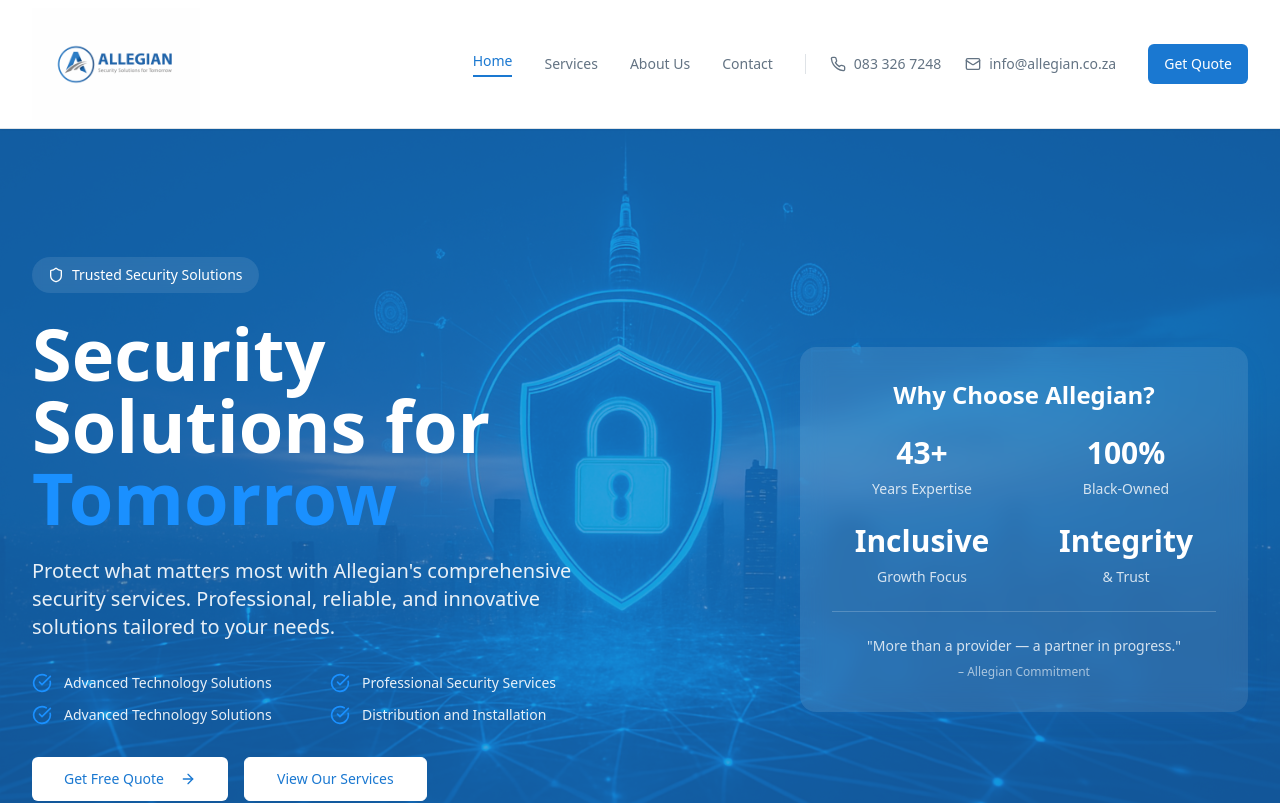
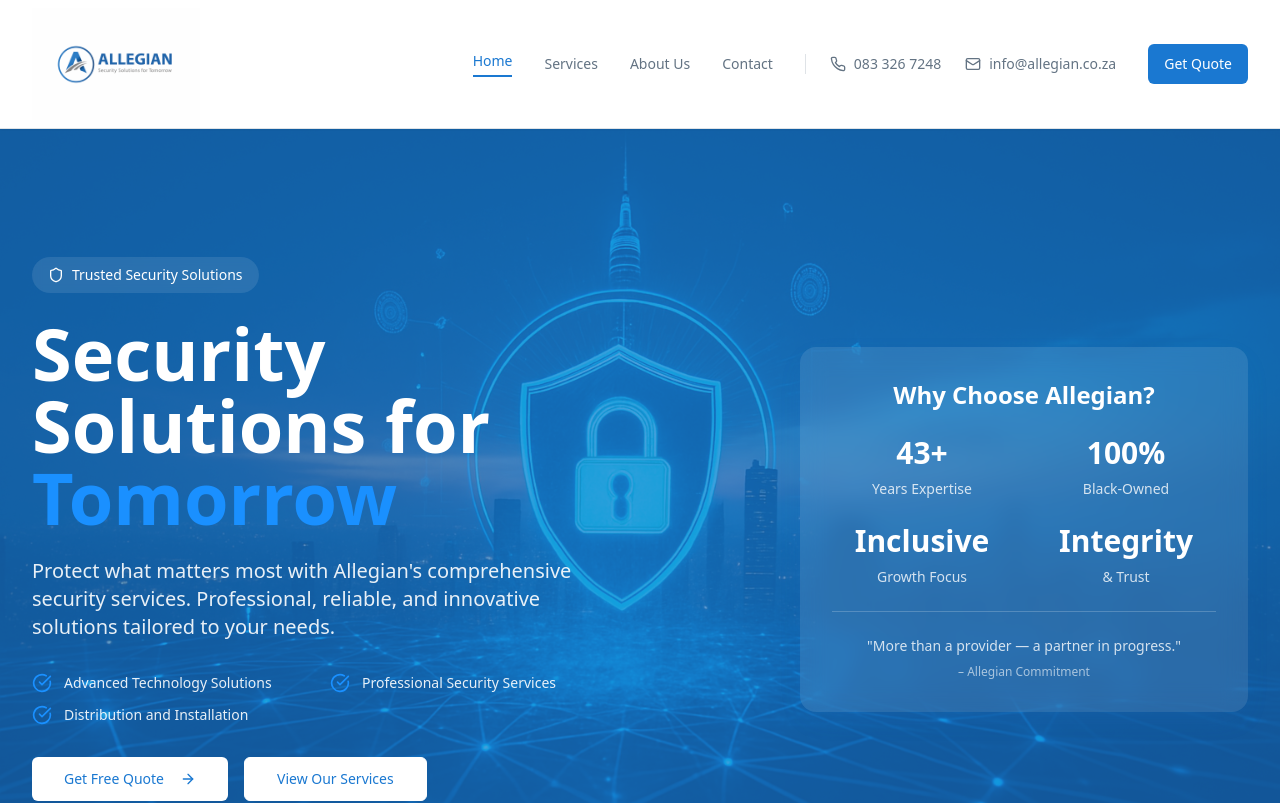
Before and after one commit to kealin11/allegian-guardians-web, a React (Vite) app: page / in a window 1280 px wide. Shown: the top 803 px of the page. Built offline with nearby package versions, Linux system fonts and the light colour scheme; the HTML template or start-up script is replaced by a standard one.

Commit message:
Fix Error

```diff
--- a/src/components/Hero.tsx
+++ b/src/components/Hero.tsx
@@ -7,7 +7,6 @@ const Hero = () => {
   const features = [
     "Advanced Technology Solutions",
     "Professional Security Services",
-    "Advanced Technology Solutions",
     "Distribution and Installation"
   ];
 
```
